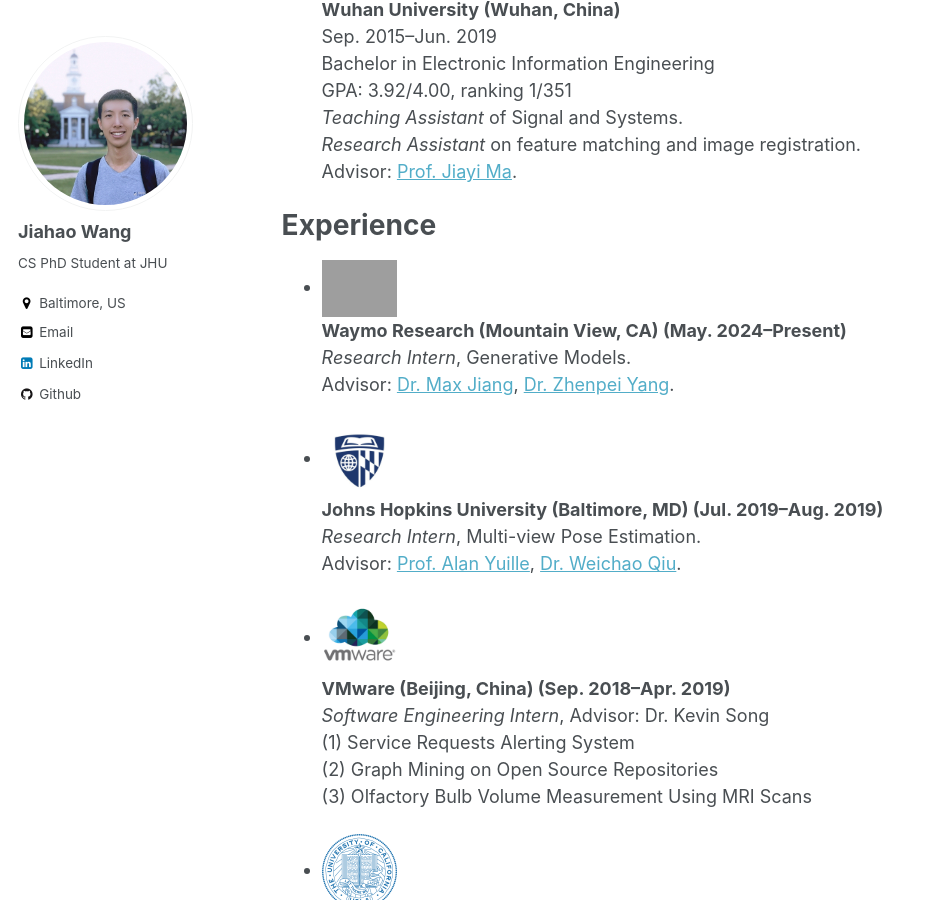
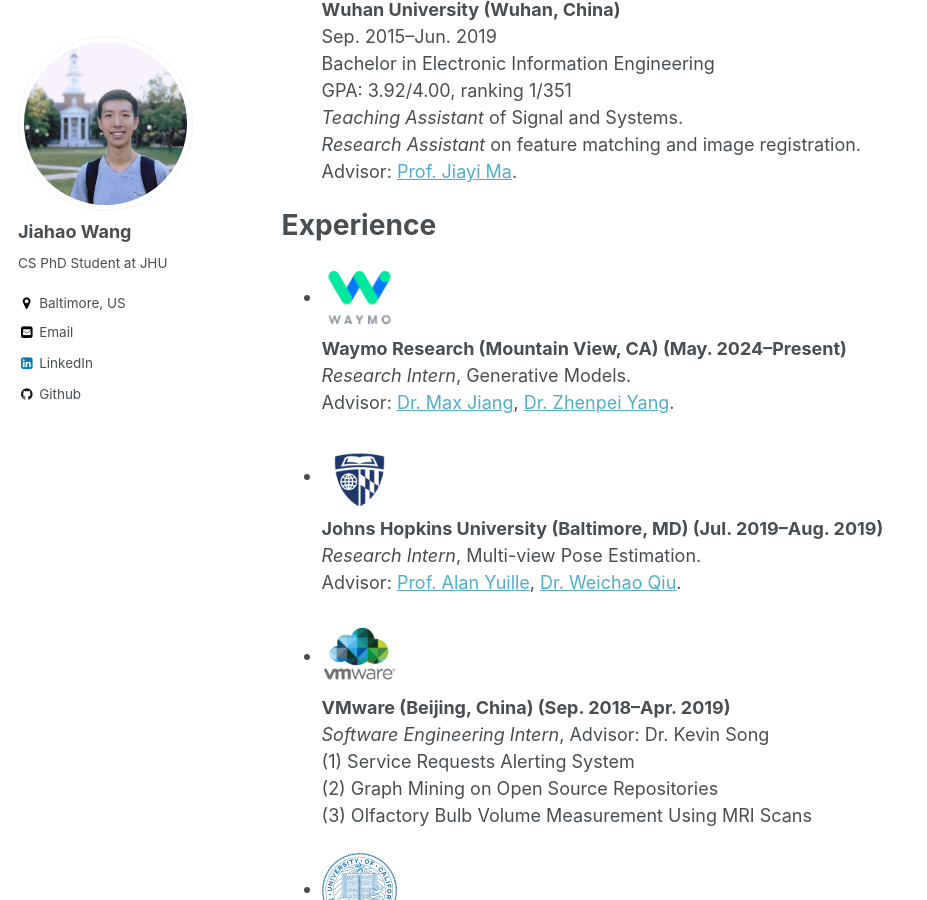
Before and after one commit to JiahaoPlus/JiahaoPlus.github.io, a Jekyll site: the page built from _pages/about.md, in a window 1280 px wide and 900 px high, scrolled down 1234 px. Shown: the whole window, without its empty margins (0-927 px from the left). Built offline with Jekyll 4.4.1, drawn with Linux system fonts in a browser that asks for light colours.

Commit message:
update internship png

```diff
--- a/_pages/about.md
+++ b/_pages/about.md
@@ -50,7 +50,7 @@ GPA: 3.92/4.00, ranking 1/351 <br>
 Advisor: [Prof. Jiayi Ma](https://sites.google.com/site/jiayima2013/). <br>
 
 # Experience
-* <img width="75" height="75" src="https://jiahaoplus.github.io/images/waymo.jpg"/> <br>
+* <img width="75" height="75" src="https://jiahaoplus.github.io/images/waymo.png"/> <br>
 <b>Waymo Research (Mountain View, CA) (May. 2024--Present) </b> <br>
 <i>Research Intern</i>, Generative Models. <br>
 Advisor: [Dr. Max Jiang](https://scholar.google.com/citations?user=KD12DDMAAAAJ), [Dr. Zhenpei Yang](https://scholar.google.com/citations?user=7AiInscAAAAJ). <br>
```
